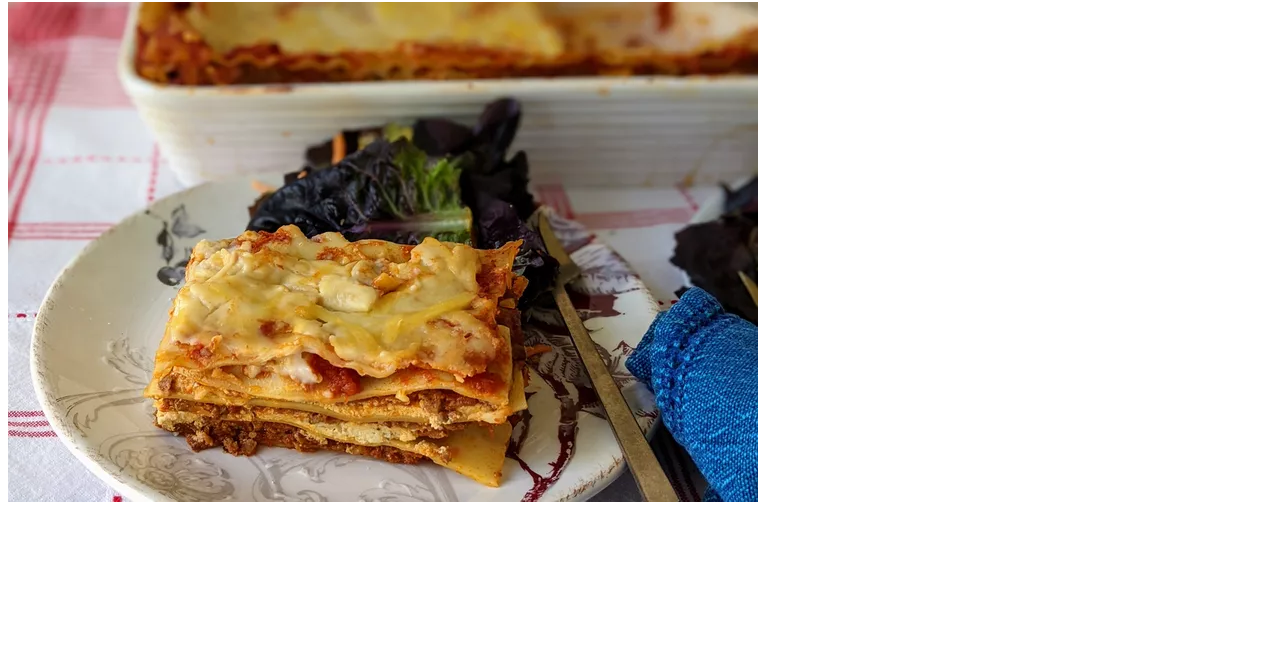
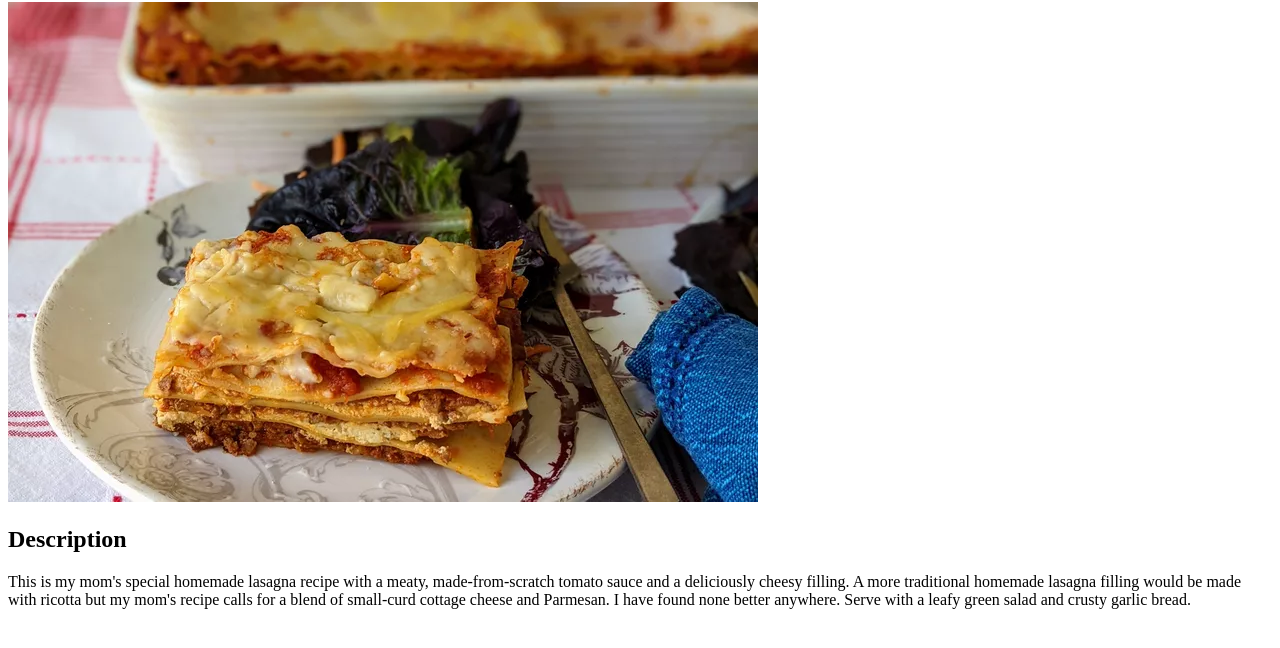
Before and after one commit to HarryCuk/odin-recipes, a plain HTML site: page recipes/lasagna.html in a window 1280 px wide. Shown: the part 78-726 px from the top of the page. Drawn offline with Linux system fonts and the light colour scheme.

Commit message:
Add description of the product.

```diff
--- a/recipes/lasagna.html
+++ b/recipes/lasagna.html
@@ -8,6 +8,12 @@
     <h1>Lasagna</h1>
     <img src="19344_homemade-lasagna_Rita2-3x2-1-7da94c32febf48dfbcc2d29b06f54e67.webp"
     alt="Image of a cooked Lasagna">
+    <h2>Description</h2>
+    <p>This is my mom's special homemade lasagna recipe with a meaty, made-from-scratch
+        tomato sauce and a deliciously cheesy filling. A more traditional homemade lasagna
+        filling would be made with ricotta but my mom's recipe calls for a blend of
+        small-curd cottage cheese and Parmesan. I have found none better anywhere.
+        Serve with a leafy green salad and crusty garlic bread.</p>
 
 </body>
 </html>
```
